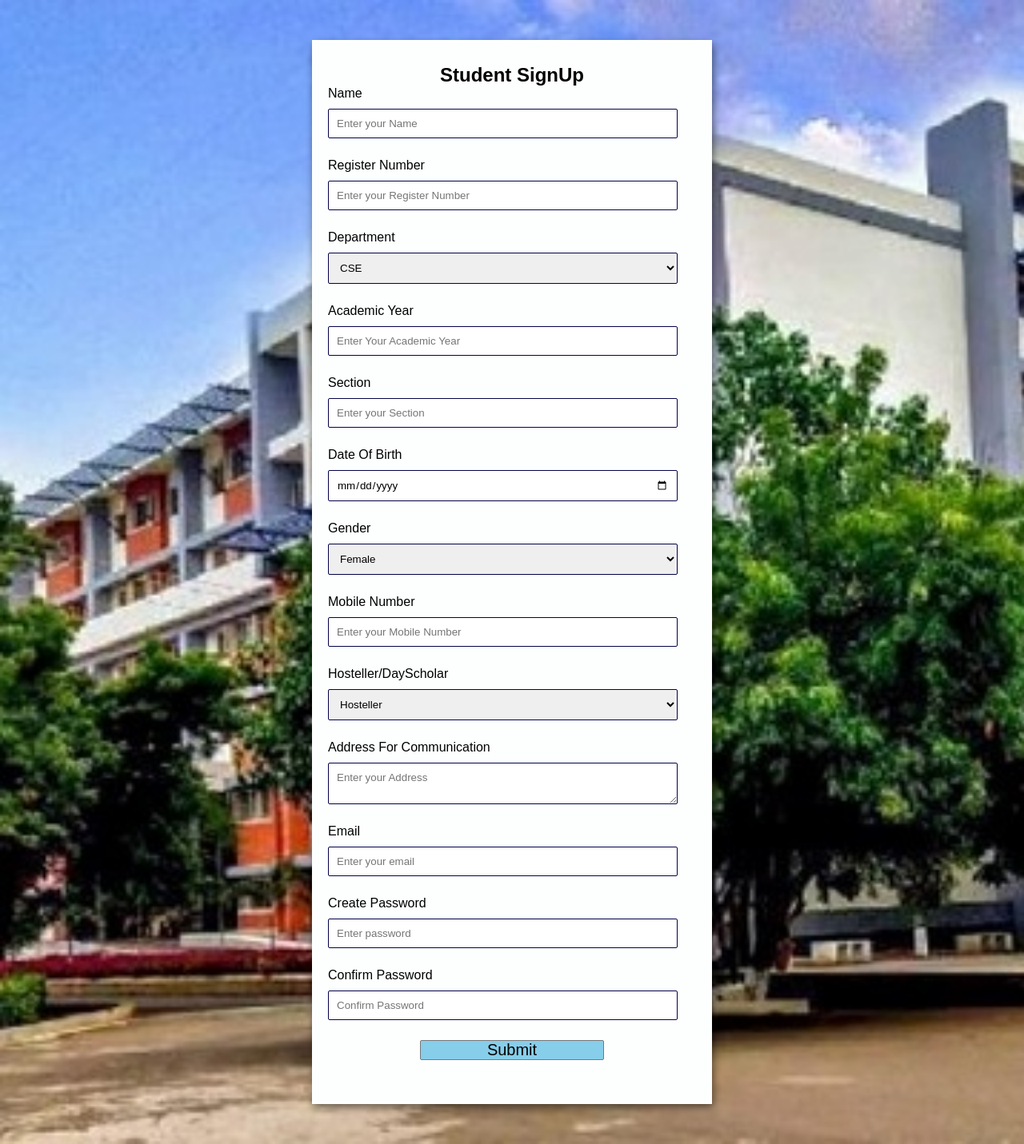
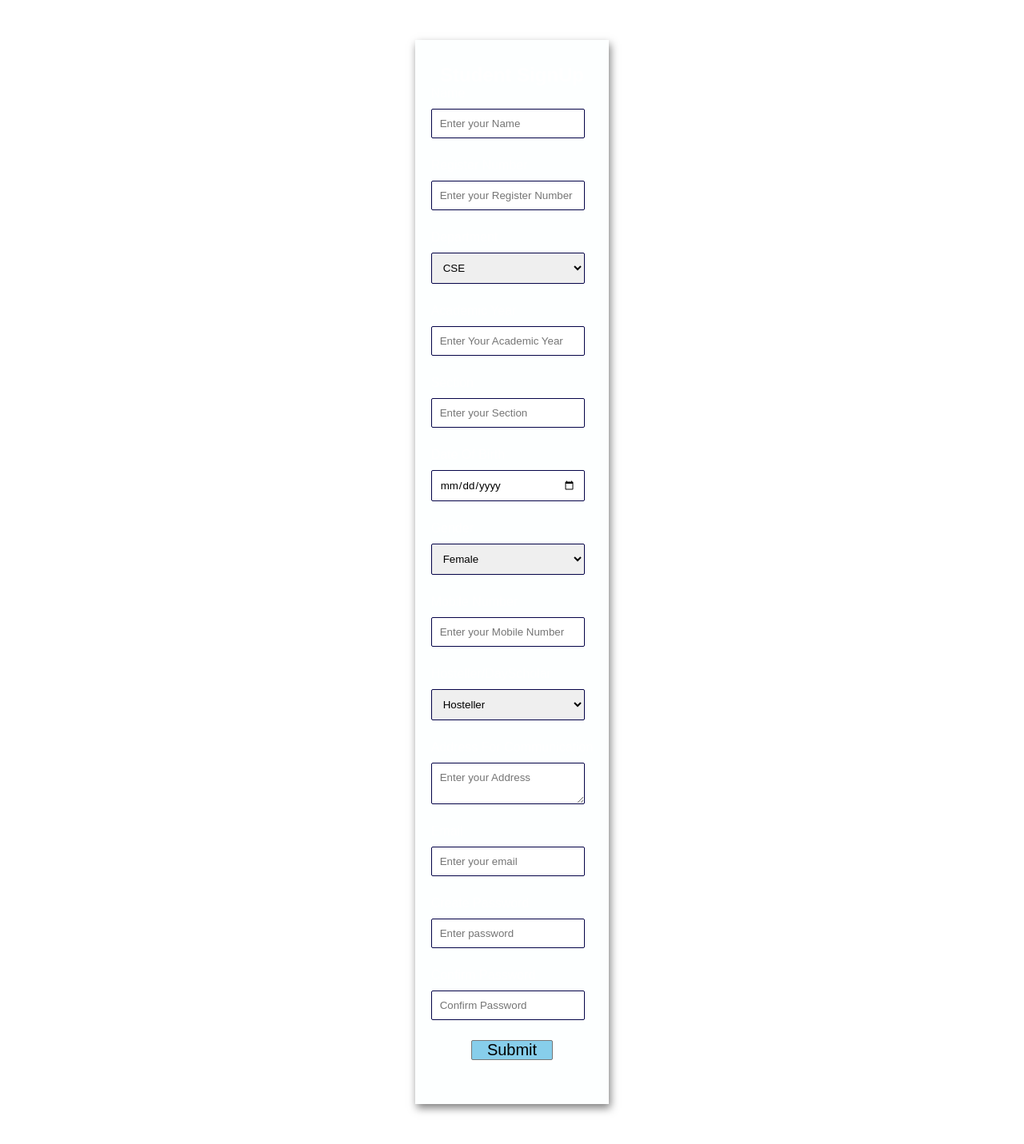
Before and after one commit to dhivyasri0126/sars, a PHP site: page /Stu_signup.html in a window 1280 px wide. Shown: the whole page at 80% size. Run offline with PHP 8.4, Linux system fonts and the light colour scheme.

Commit message:
Update styles.css

```diff
--- a/styles.css
+++ b/styles.css
@@ -128,10 +128,19 @@
 
 }
 body{
-    background-image:url('./student/ngp.jpg') ;
+    background-image:url('./student/ngp.jpg') no-repeat center center fixed;
     background-size: cover;
-    background-repeat: no-repeat;
-}
+    background-attachment: local;
+    color: white;
+    text-align: center;
+    font-family: 'Arial', sans-serif;
+    min-height: 100vh;
+    display: flex;
+    justify-content: center;
+    align-items: center;
+     margin: 0;
+     }
+
 h2{
     text-align: center;
 
```
